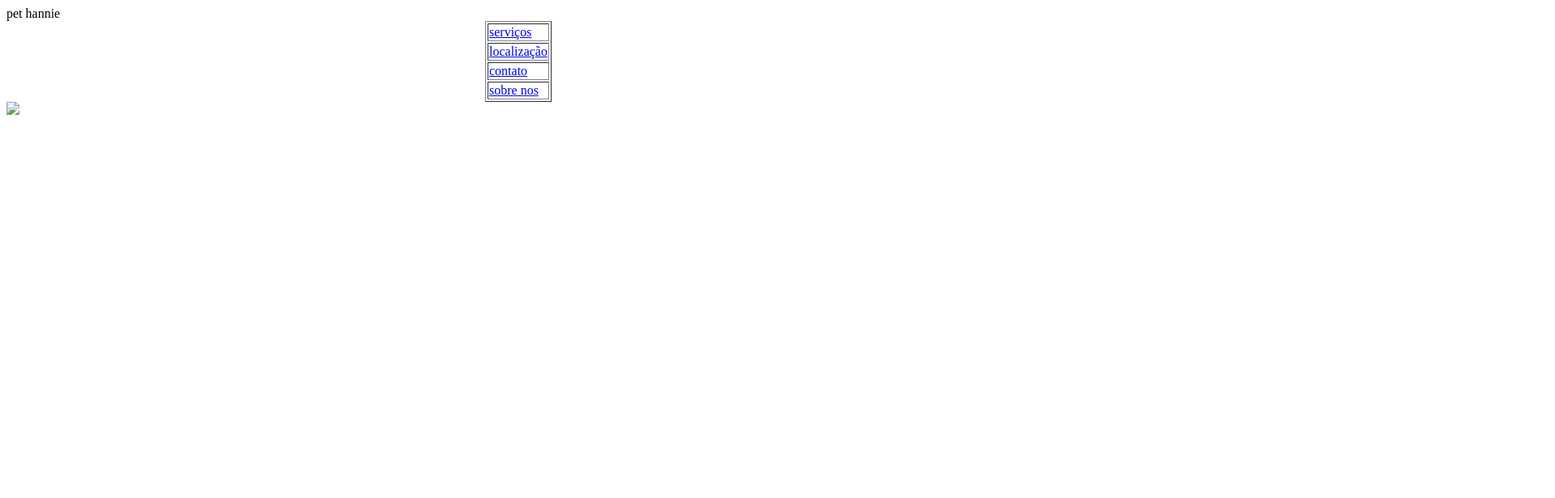
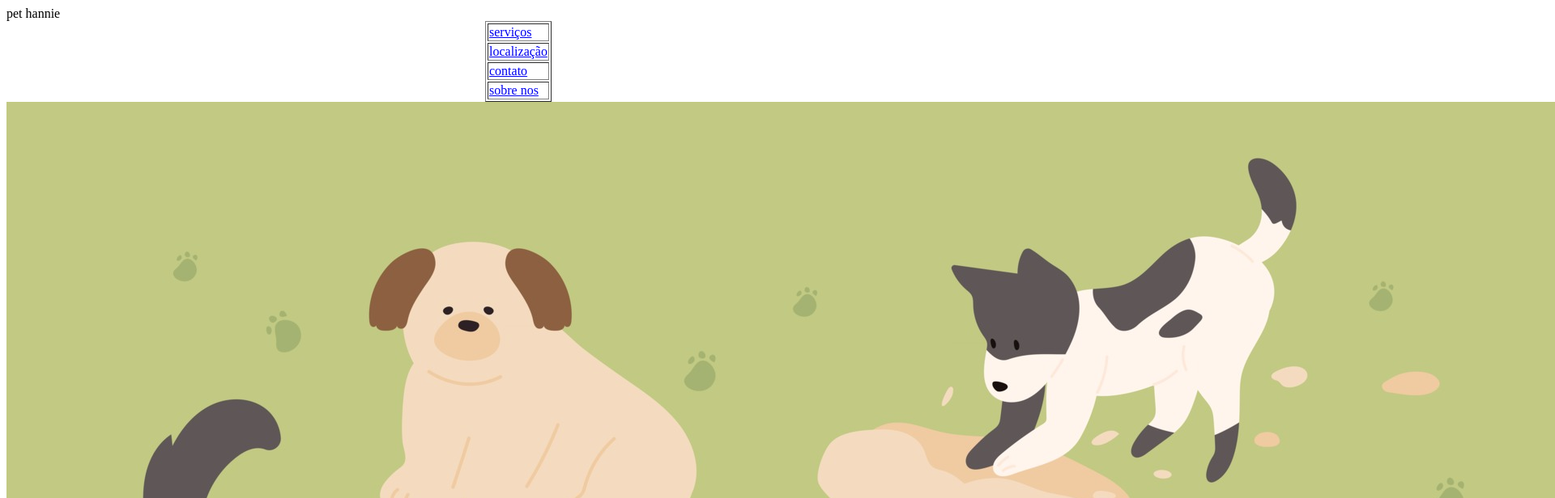
Before and after one commit to SiraHannieh/pethannie, a plain HTML site: page index.html in a window 1280 px wide. Shown: the top 616 px of the page at 81% size, 1920 px wide, since content can reach past the window. Drawn offline with Linux system fonts and the light colour scheme.

Commit message:
Update index.html

```diff
--- a/index.html
+++ b/index.html
@@ -22,5 +22,5 @@ pet hannie
 </td>
 </tr>
 </table>
-  <img src="animals.jpg">
+  <img src="animais.jpg">
 </html>
```
